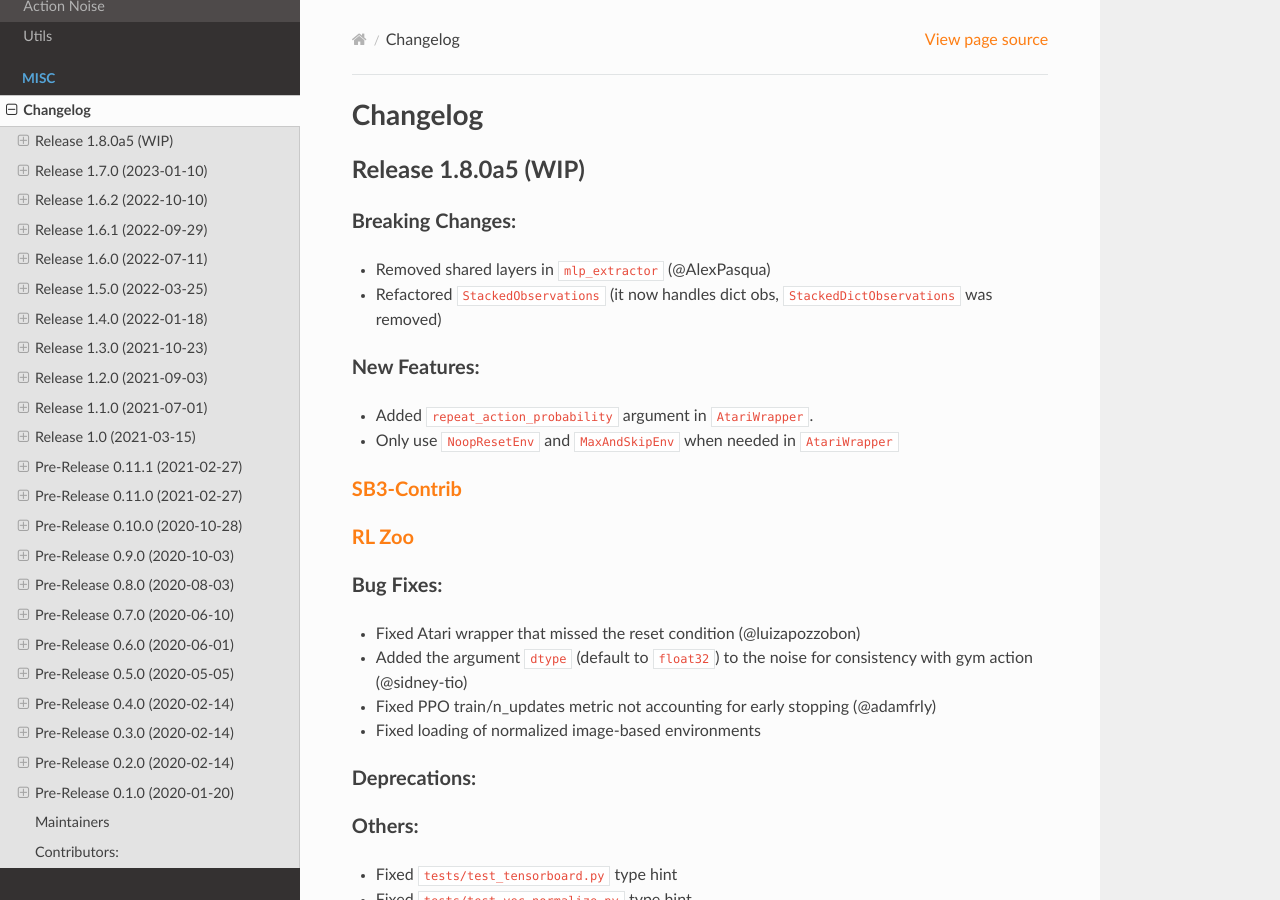
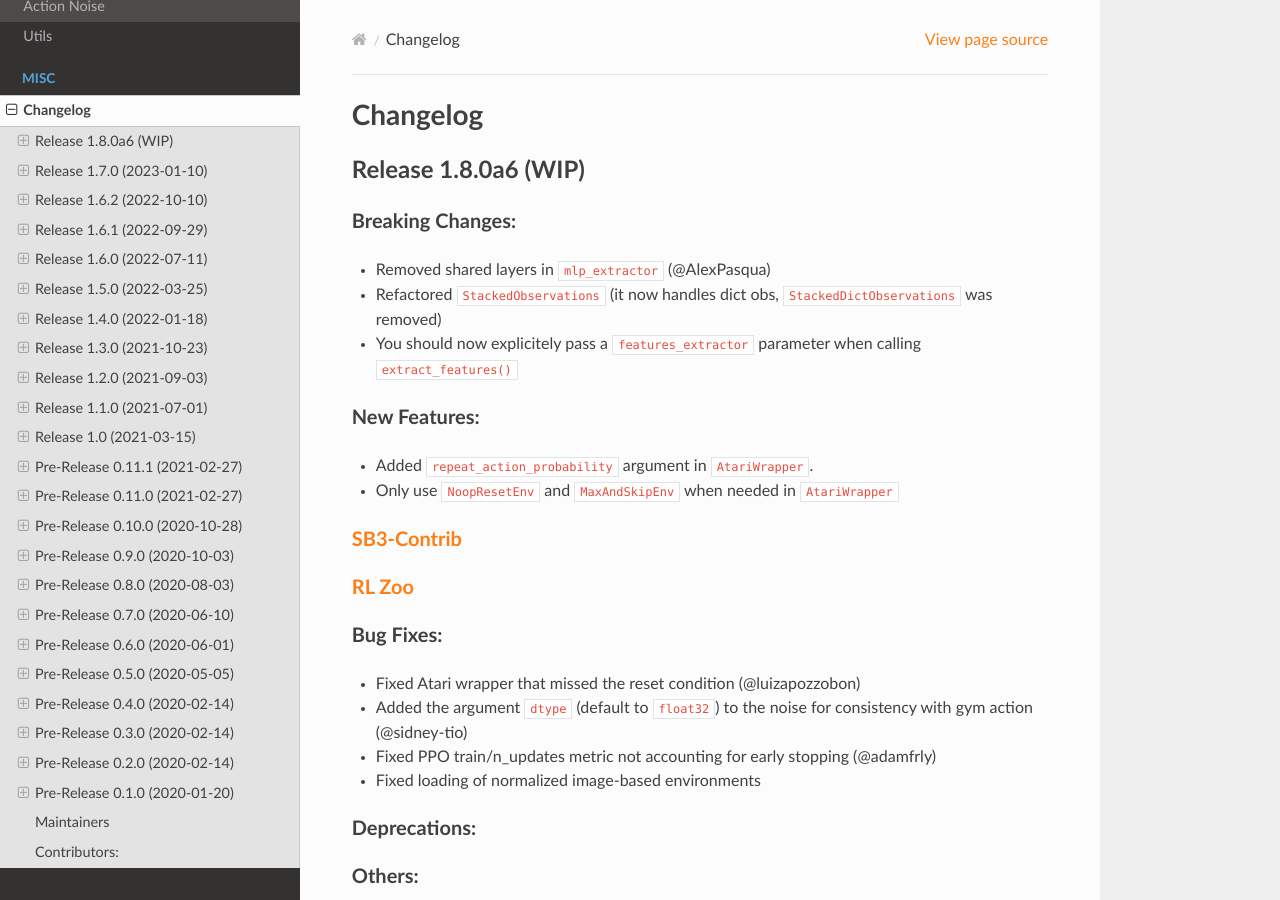
Before and after one commit to DLR-RM/stable-baselines3, a Sphinx documentation site: the page built from docs/misc/changelog.rst, in a window 1280 px wide and 900 px high. Built offline with Sphinx 7.4.7 and the Read the Docs theme 2.0.0, drawn with Linux system fonts in a browser that asks for light colours; pages that are not in the unit, such as notebooks, are missing from menus.

Commit message:
Update changelog and version

```diff
--- a/docs/misc/changelog.rst
+++ b/docs/misc/changelog.rst
@@ -4,7 +4,7 @@ Changelog
 ==========
 
 
-Release 1.8.0a5 (WIP)
+Release 1.8.0a6 (WIP)
 --------------------------
 
 
@@ -12,6 +12,7 @@ Breaking Changes:
 ^^^^^^^^^^^^^^^^^
 - Removed shared layers in ``mlp_extractor`` (@AlexPasqua)
 - Refactored ``StackedObservations`` (it now handles dict obs, ``StackedDictObservations`` was removed)
+- You should now explicitely pass a ``features_extractor`` parameter when calling ``extract_features()``
 
 New Features:
 ^^^^^^^^^^^^^
--- a/stable_baselines3/version.txt
+++ b/stable_baselines3/version.txt
@@ -1 +1 @@
-1.8.0a5
+1.8.0a6
```
